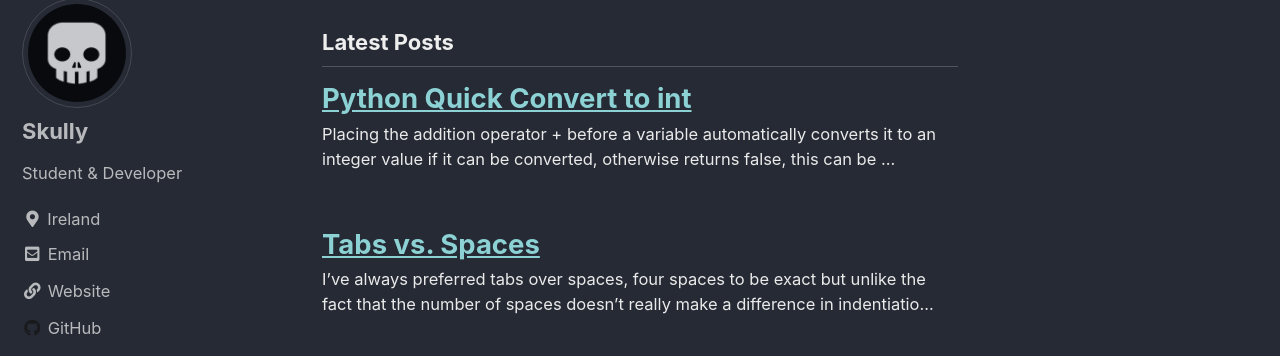
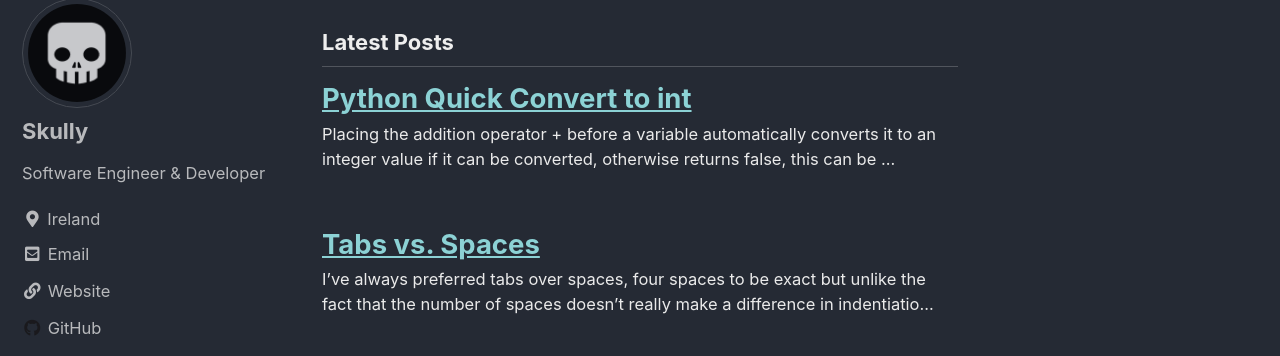
Before and after one commit to ImSkully/ImSkully, a Jekyll site: the page built from docs/index.html, in a window 1280 px wide. Shown: the part 113-469 px from the top of the page. Built offline with Jekyll 4.4.1, drawn with Linux system fonts in a browser that asks for light colours; cached includes are drawn as plain includes; the list of posts is cut into pages by our own code.

Commit message:
Update _config.yml

```diff
--- a/docs/_config.yml
+++ b/docs/_config.yml
@@ -95,13 +95,13 @@ analytics:
 author:
   name             : "Skully"
   avatar           : "assets/images/Skully.png"
-  bio              : "Student & Developer"
+  bio              : "Software Engineer & Developer"
   location         : "Ireland"
   email            : # "skully@ultranetwork.net"
   links:
     - label: "Email"
       icon: "fas fa-fw fa-envelope-square"
-      url: "mailto:skully@ultranetwork.net"
+      url: "mailto:contact@skully.tech"
     - label: "Website"
       icon: "fas fa-fw fa-link"
       url: "http://skully.tech"
@@ -170,8 +170,8 @@ exclude:
   - Rakefile
   - README
   - tmp
-  - /docs # ignore Minimal Mistakes /docs
-  - /test # ignore Minimal Mistakes /test
+  - /docs # ignore /docs
+  - /test # ignore /test
 keep_files:
   - .git
   - .svn
```
